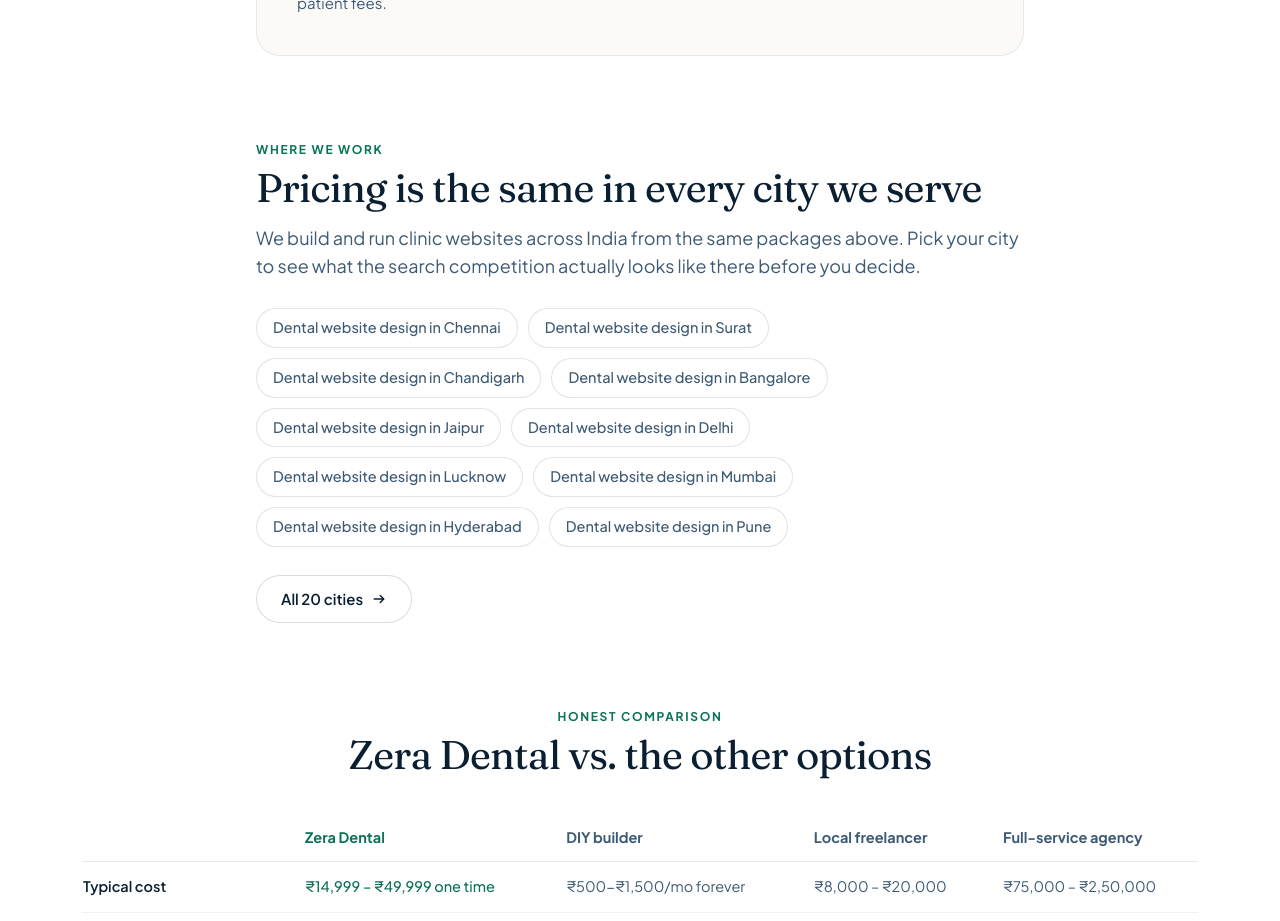
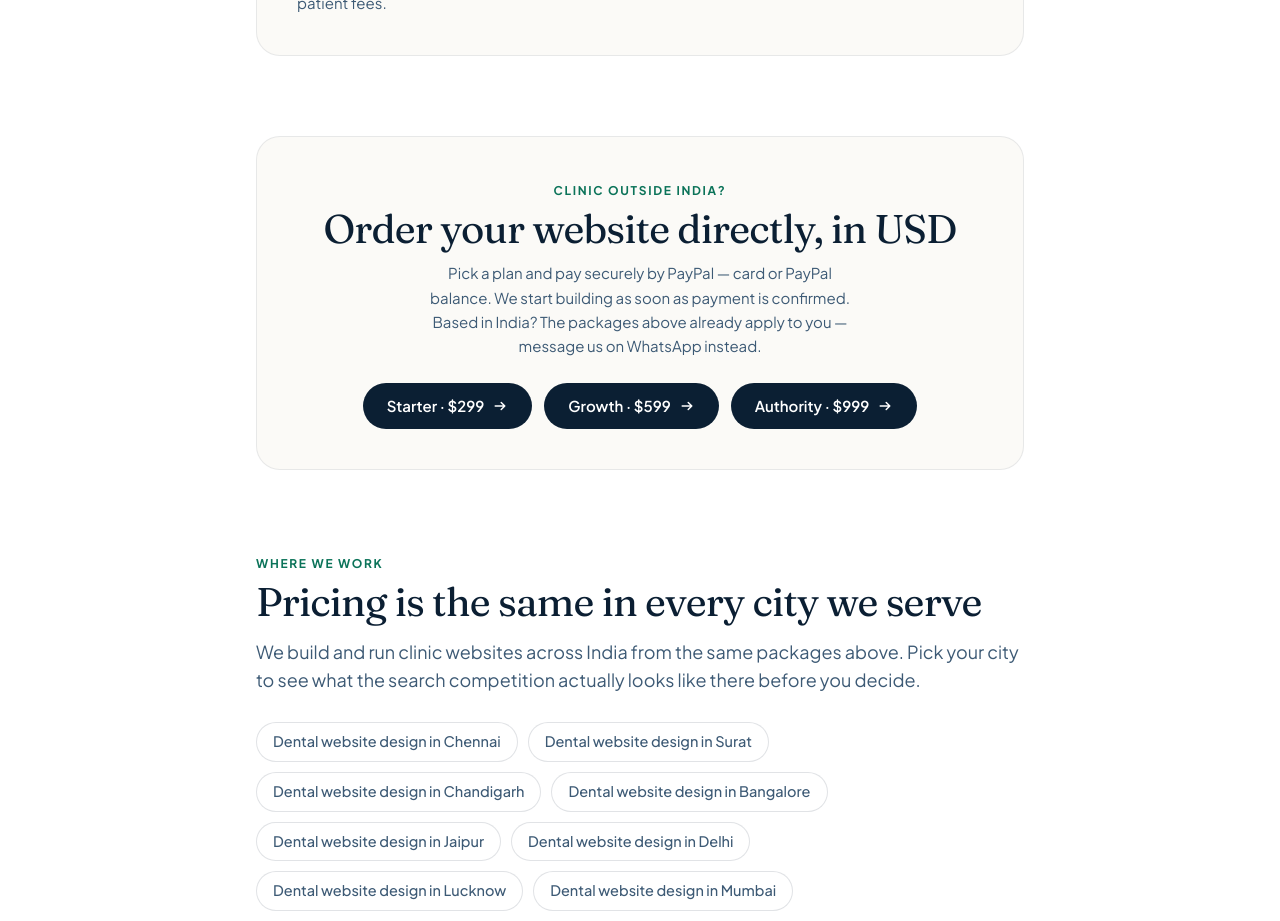
Before and after one commit to zeradental3585-dotcom/zeradental, a Next.js app: page /pricing in a window 1280 px wide. Shown: the part 2860-3781 px from the top of the page. Built offline with nearby package versions, Linux system fonts and the light colour scheme; no server answers.

Commit message:
Add international (PayPal/USD) self-serve CTA to /pricing

```diff
--- a/app/pricing/page.tsx
+++ b/app/pricing/page.tsx
@@ -155,6 +155,32 @@ export default function Pricing() {
 </div>
 </section>
 
+{/* INTERNATIONAL SELF-SERVE — clinics outside India pay by PayPal in USD and order directly,
+no WhatsApp conversation needed first. Domestic clinics keep using the cards above. */}
+<section className="wrap my-20">
+<div className="mx-auto flex max-w-3xl flex-col items-center gap-6 rounded-3xl border border-ink/[.08] bg-sand-50 p-8 text-center lg:p-10">
+<div>
+<span className="eyebrow">Clinic outside India?</span>
+<h2 className="h2 mt-2">Order your website directly, in USD</h2>
+<p className="mx-auto mt-3 max-w-md text-[15px] leading-relaxed text-ink-500">
+Pick a plan and pay securely by PayPal — card or PayPal balance. We start building as soon as payment
+is confirmed. Based in India? The packages above already apply to you — message us on WhatsApp instead.
+</p>
+</div>
+<div className="flex flex-wrap justify-center gap-3">
+<a href="https://sites.zeradental.in/order?plan=starter" target="_blank" rel="noopener noreferrer" className="btn-dark">
+Starter · $299 <Arrow className="h-4 w-4" />
+</a>
+<a href="https://sites.zeradental.in/order?plan=growth" target="_blank" rel="noopener noreferrer" className="btn-dark">
+Growth · $599 <Arrow className="h-4 w-4" />
+</a>
+<a href="https://sites.zeradental.in/order?plan=authority" target="_blank" rel="noopener noreferrer" className="btn-dark">
+Authority · $999 <Arrow className="h-4 w-4" />
+</a>
+</div>
+</div>
+</section>
+
 {/* CITY PAGES — internal links from a page-1 URL to the city pages that
 already earn most of our organic clicks but sit on pages 3-6. Order is
 by real GSC click performance, strongest first. */}
```
Lines whose indentation alone changed are shown as unchanged.
